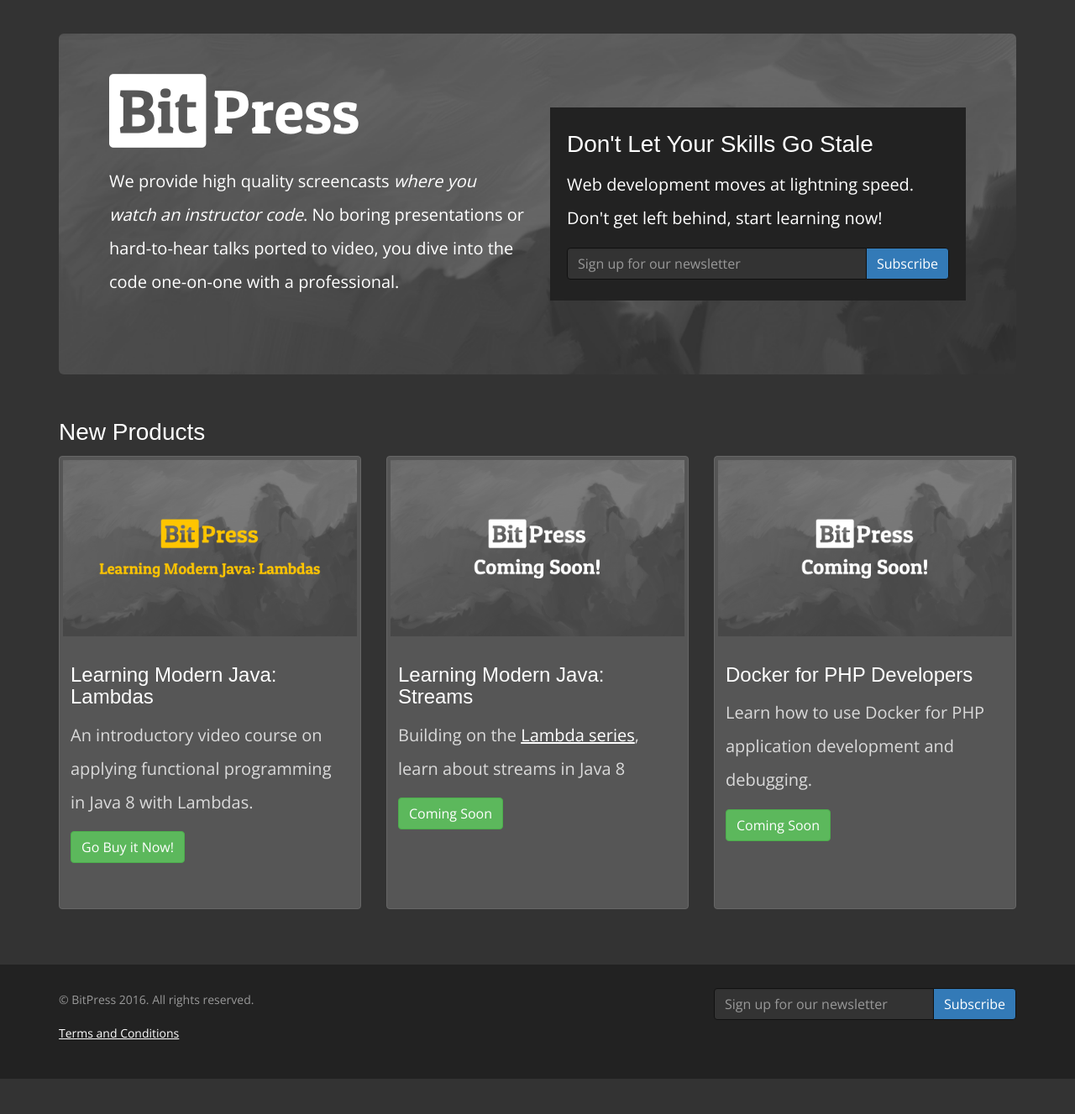
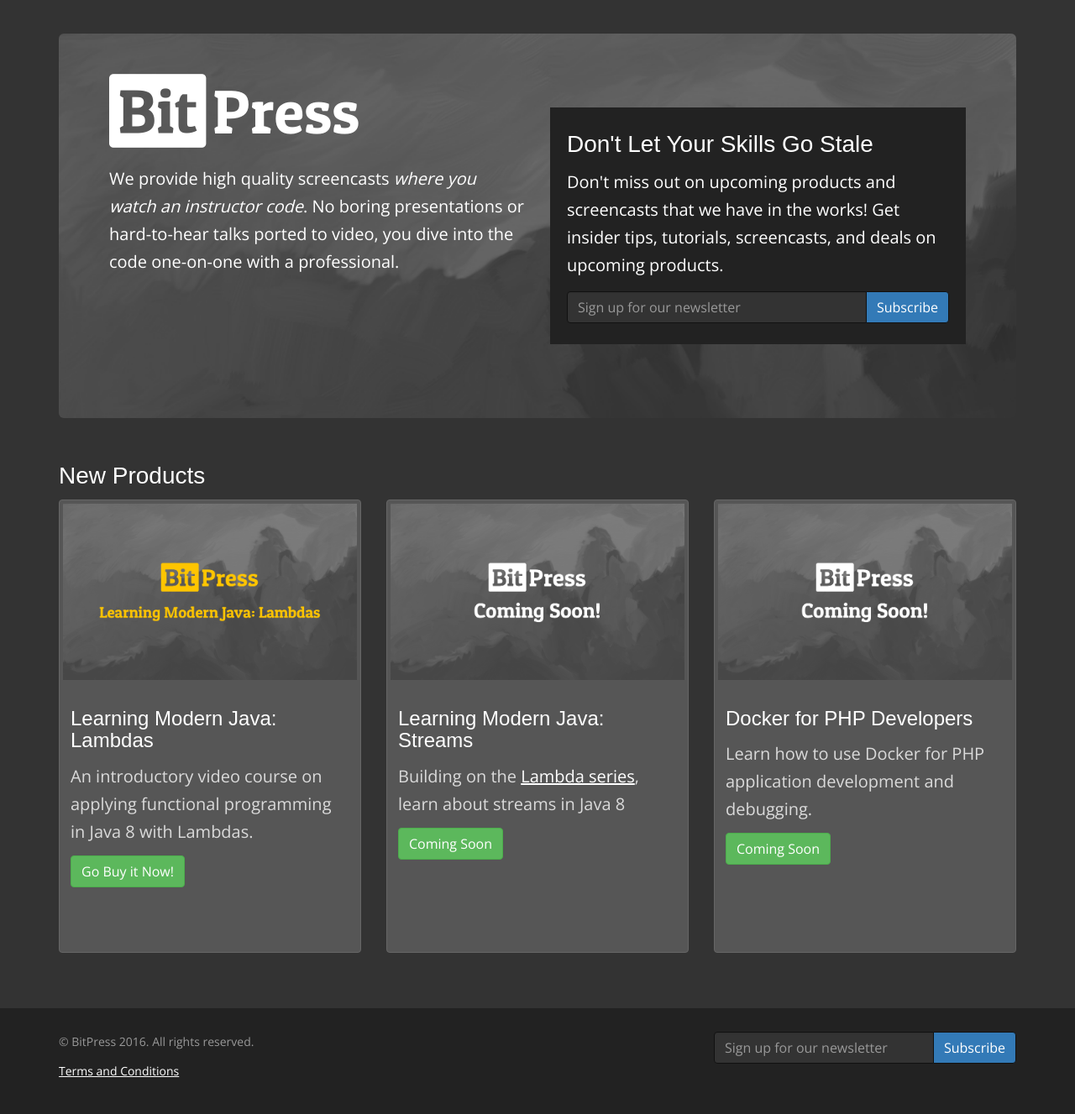
Before and after one commit to bitpressio/bitpressio.github.io, a Jekyll site: the page built from index.html, in a window 1280 px wide. Shown: the whole page at 84% size. Built offline with Jekyll 4.4.1, drawn with Linux system fonts in a browser that asks for light colours; some web fonts are replaced; before the commit the page ends 1285 px from its top, so only the background shows below that.

Commit message:
Homepage CSS Update

```diff
--- a/css/main.scss
+++ b/css/main.scss
@@ -26,9 +26,6 @@
 
 .homepage {
     color: #c5c5c5;
-    p {
-        line-height: 2em;
-    }
 
     .jumbotron {
         color: white;
--- a/index.html
+++ b/index.html
@@ -15,7 +15,7 @@
         <div class="col-md-6">
             <aside style="margin: 2em 0"><div class="callout">
                 <h2>Don't Let Your Skills Go Stale</h2>
-                <p>Web development moves at lightning speed. Don't get left behind, start learning now!</p>
+                <p>Don't miss out on upcoming products and screencasts that we have in the works! Get insider tips, tutorials, screencasts, and deals on upcoming products.</p>
                 <!-- <p>We'll send you insider tips, tutorials, screencasts, and announcements about new products.</p> -->
                 {% include newsletter-form.html %}
             </div></aside>
```
